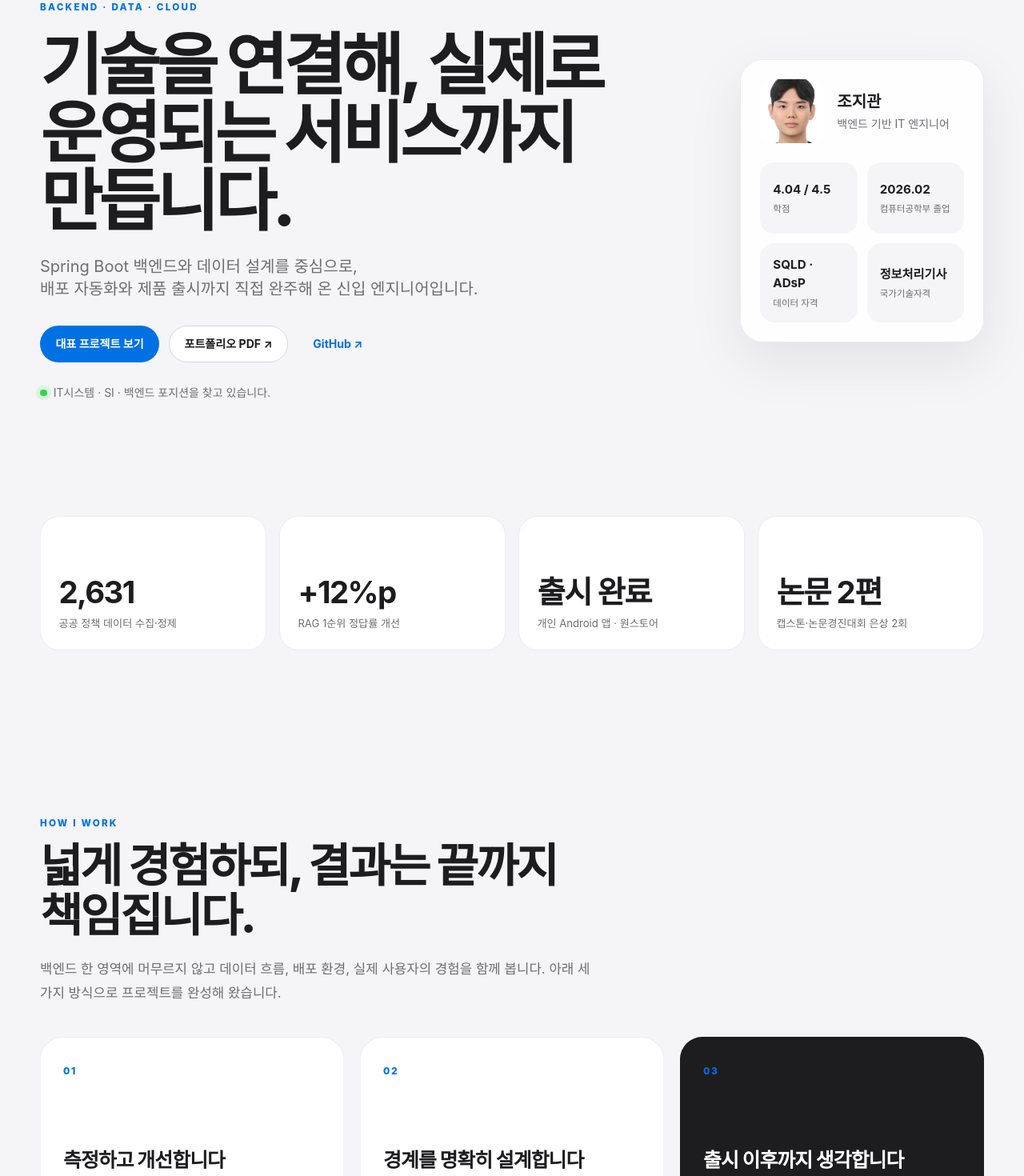
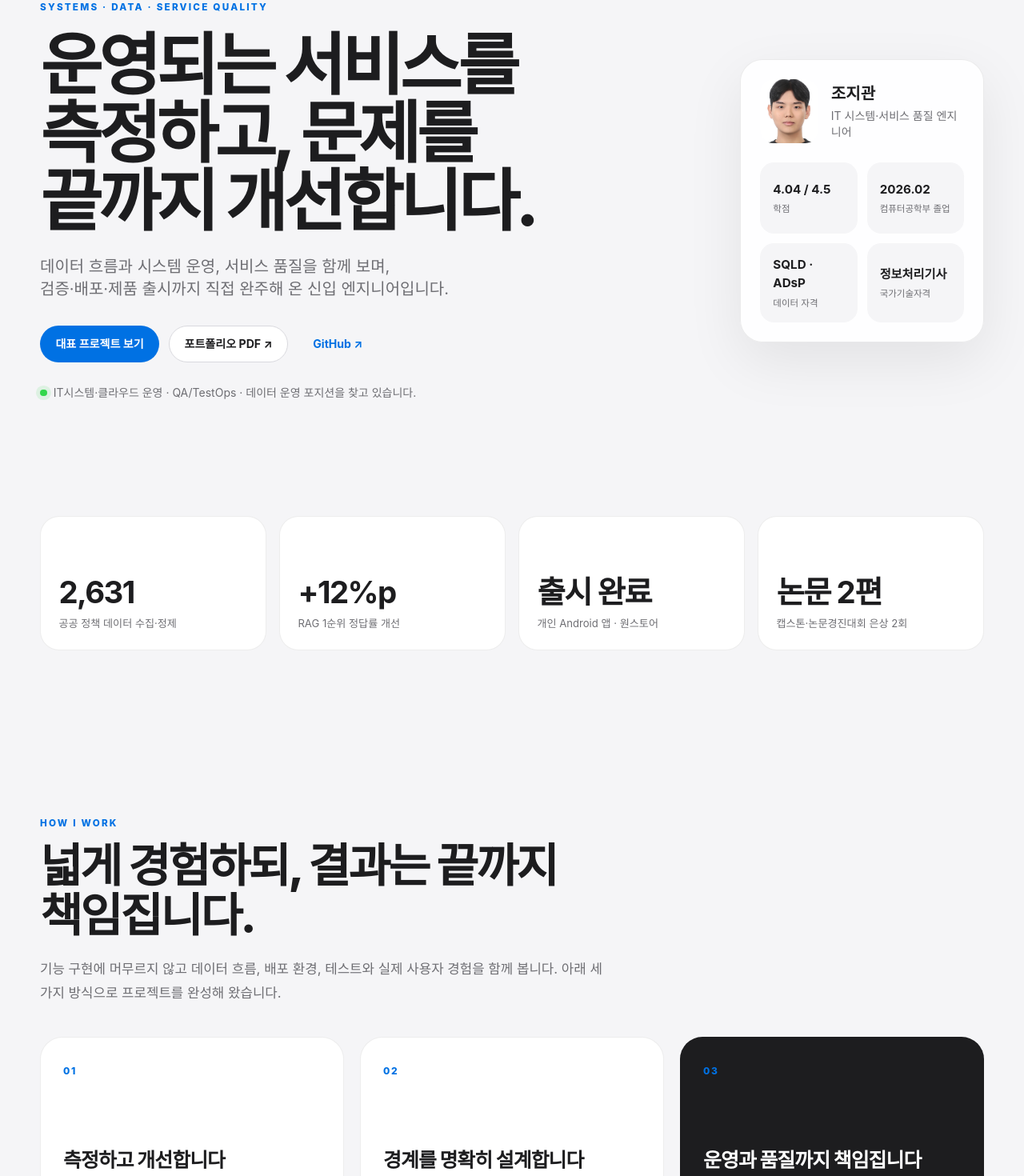
Before and after one commit to crushonyou2/my-portfolio, a React (Create React App) app: page / in a window 1280 px wide. Shown: the part 160-1630 px from the top of the page at 80% size. Built offline with nearby package versions, Linux system fonts and the light colour scheme; the HTML template or start-up script is replaced by a standard one; a web font is replaced by a local one.

Commit message:
reposition portfolio for IT systems roles (#1)

```diff
--- a/src/portfolioData.js
+++ b/src/portfolioData.js
@@ -2,17 +2,17 @@ export const pick = (value, lang) => value && typeof value === "object" && !Arra
 
 export const portfolio = {
   name: { ko: "조지관", en: "Jigwan Joe" },
-  role: { ko: "백엔드 기반 IT 엔지니어", en: "Backend-focused IT Engineer" },
+  role: { ko: "IT 시스템·서비스 품질 엔지니어", en: "IT Systems & Service Quality Engineer" },
   ui: {
     about: { ko: "소개", en: "About" }, projects: { ko: "프로젝트", en: "Projects" }, credentials: { ko: "이력", en: "Credentials" }, contact: { ko: "연락", en: "Contact" },
     viewWork: { ko: "대표 프로젝트 보기", en: "View selected work" }, resume: { ko: "포트폴리오 PDF", en: "Portfolio PDF" }, skipToContent: { ko: "본문으로 바로가기", en: "Skip to content" }, languageLabel: { ko: "영문으로 보기", en: "View in Korean" },
   },
   hero: {
-    eyebrow: { ko: "BACKEND · DATA · CLOUD", en: "BACKEND · DATA · CLOUD" },
-    title: { ko: "기술을 연결해, 실제로 운영되는 서비스까지 만듭니다.", en: "I connect the pieces and ship services that work in the real world." },
-    summaryLead: { ko: "Spring Boot 백엔드와 데이터 설계를 중심으로,", en: "Focused on Spring Boot backends and data design," },
-    summaryTail: { ko: "배포 자동화와 제품 출시까지 직접 완주해 온 신입 엔지니어입니다.", en: "with hands-on ownership through deployment automation and product launch." },
-    target: { ko: "IT시스템 · SI · 백엔드 포지션을 찾고 있습니다.", en: "Open to IT systems, SI, and backend engineering roles." },
+    eyebrow: { ko: "SYSTEMS · DATA · SERVICE QUALITY", en: "SYSTEMS · DATA · SERVICE QUALITY" },
+    title: { ko: "운영되는 서비스를 측정하고, 문제를 끝까지 개선합니다.", en: "I measure live services and improve problems through resolution." },
+    summaryLead: { ko: "데이터 흐름과 시스템 운영, 서비스 품질을 함께 보며,", en: "I work across data flows, system operations, and service quality," },
+    summaryTail: { ko: "검증·배포·제품 출시까지 직접 완주해 온 신입 엔지니어입니다.", en: "with hands-on ownership through validation, deployment, and product launch." },
+    target: { ko: "IT시스템·클라우드 운영 · QA/TestOps · 데이터 운영 포지션을 찾고 있습니다.", en: "Open to IT systems and cloud operations, QA/TestOps, and data operations roles." },
     photoAlt: { ko: "조지관 프로필 사진", en: "Portrait of Jigwan Joe" },
     quickFacts: [
       { value: "4.04 / 4.5", label: { ko: "학점", en: "GPA" } }, { value: "2026.02", label: { ko: "컴퓨터공학부 졸업", en: "Computer Engineering" } },
@@ -25,11 +25,11 @@ export const portfolio = {
   ] },
   about: {
     eyebrow: { ko: "HOW I WORK", en: "HOW I WORK" }, title: { ko: "넓게 경험하되, 결과는 끝까지 책임집니다.", en: "Broad in perspective, accountable for outcomes." },
-    copy: { ko: "백엔드 한 영역에 머무르지 않고 데이터 흐름, 배포 환경, 실제 사용자의 경험을 함께 봅니다. 아래 세 가지 방식으로 프로젝트를 완성해 왔습니다.", en: "I look beyond backend code to the data flow, deployment environment, and real user experience. Three habits shape how I deliver projects." },
+    copy: { ko: "기능 구현에 머무르지 않고 데이터 흐름, 배포 환경, 테스트와 실제 사용자 경험을 함께 봅니다. 아래 세 가지 방식으로 프로젝트를 완성해 왔습니다.", en: "I look beyond feature implementation to data flows, deployment environments, testing, and real user experience. Three habits shape how I deliver projects." },
     strengths: [
       { title: { ko: "측정하고 개선합니다", en: "Measure, then improve" }, copy: { ko: "RAG 검색 품질을 평가셋으로 수치화하고, 리랭킹 전후를 비교해 개선 효과를 검증했습니다.", en: "I quantified RAG retrieval quality with an evaluation set and verified the impact of reranking." } },
       { title: { ko: "경계를 명확히 설계합니다", en: "Design clear boundaries" }, copy: { ko: "Spring Boot 비즈니스 API와 Python ML 서비스를 분리하고, 팀 프로젝트에서는 담당 범위와 인터페이스를 분명히 했습니다.", en: "I separated business APIs from ML services and kept ownership boundaries explicit in team projects." } },
-      { title: { ko: "출시 이후까지 생각합니다", en: "Think beyond the build" }, copy: { ko: "CI/CD, 온디바이스 개인정보 보호, 백그라운드 동작까지 챙기며 실제 배포·운영 가능한 상태를 목표로 합니다.", en: "I account for CI/CD, on-device privacy, and background behavior with real deployment in mind." } },
+      { title: { ko: "운영과 품질까지 책임집니다", en: "Own operations and quality" }, copy: { ko: "CI/CD, 테스트, 온디바이스 개인정보 보호와 백그라운드 동작까지 챙기며 실제 배포·운영 가능한 상태를 목표로 합니다.", en: "I account for CI/CD, testing, on-device privacy, and background behavior with real deployment in mind." } },
     ],
   },
   projects: {
@@ -99,6 +99,6 @@ export const portfolio = {
     ],
   },
   skills: ["Java", "Spring Boot", "REST API", "MongoDB", "MySQL", "Python", "FastAPI", "AWS", "Cloud Run", "Docker", "GitHub Actions", "React", "Kotlin", "RAG"],
-  contact: { eyebrow: { ko: "LET'S TALK", en: "LET'S TALK" }, title: { ko: "함께 운영할 서비스를 찾고 있습니다.", en: "I'm looking for a service to help build and operate." }, copy: { ko: "백엔드·IT시스템·SI 포지션에 관심이 있습니다. 프로젝트나 포지션에 대해 편하게 연락해 주세요.", en: "I'm interested in backend, IT systems, and SI roles. Feel free to reach out about a project or position." }, email: "jigwan.joe@gmail.com", github: "https://github.com/crushonyou2" },
-  footer: { ko: "끝까지 동작하게 만드는 엔지니어", en: "An engineer who makes things work end-to-end" },
+  contact: { eyebrow: { ko: "LET'S TALK", en: "LET'S TALK" }, title: { ko: "함께 안정적으로 운영할 서비스를 찾고 있습니다.", en: "I'm looking for a service to operate reliably." }, copy: { ko: "IT시스템·클라우드 운영, QA/TestOps, 데이터 운영 포지션에 관심이 있습니다. 프로젝트나 포지션에 대해 편하게 연락해 주세요.", en: "I'm interested in IT systems and cloud operations, QA/TestOps, and data operations roles. Feel free to reach out about a project or position." }, email: "jigwan.joe@gmail.com", github: "https://github.com/crushonyou2" },
+  footer: { ko: "측정하고 끝까지 개선하는 엔지니어", en: "An engineer who measures and improves end-to-end" },
 };
```
Also changed, not shown: 1 other file (tests, documents, lock files or other folders).
